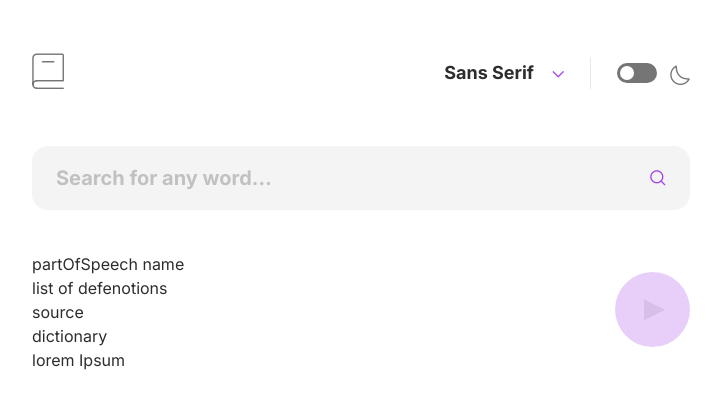
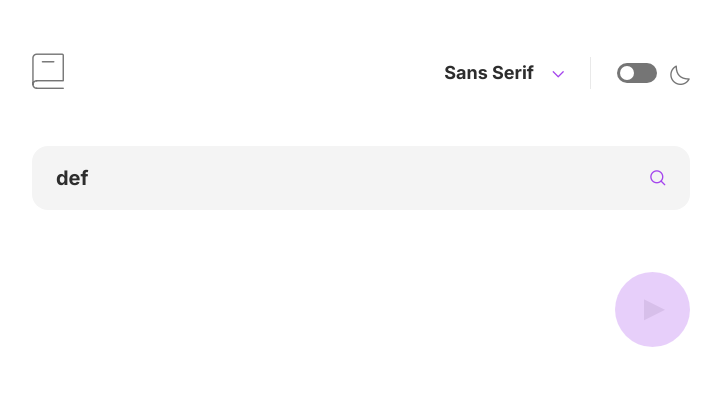
Before and after one commit to yburdakova/my-dictionary, a React (Create React App) app: page / in a window 1280 px wide. Shown: the top 408 px of the page, without its empty margins (279-1000 px from the left). Built offline with nearby package versions, Linux system fonts and the light colour scheme.

Commit message:
Apdate state

```diff
--- a/src/App.js
+++ b/src/App.js
@@ -1,15 +1,59 @@
-import React from "react";
-import Dictionary from "./Dictionary";
+import React, {useState} from "react";
+
+import './styles/App.css';
+
 import Search from "./components/Search"
-import './styles/App.css';
 import Header from "./components/Header";
+import Word from "./components/Word";
 
-const App = () =>
-      <div className="App">
-        <Header/>
-        <Search/>
-        <Dictionary/>
-        lorem Ipsum
-      </div>
+const API_URL = "https://api.dictionaryapi.dev/api/v2/entries/en/";
+
+const fetchResults = async (query) => {
+  try {
+    const response = await fetch(`${API_URL}${query}`);
+    const json = await response.json();
+    return json || [];
+  } catch (e) {
+    throw new Error(e);
+  }
+};
+
+const App = () => {
+
+  const [query, setQuery] = useState('def');
+  const [results, setResults] = useState([]);
+
+  const data = {
+    word: results.map(item => item.word)[0],
+    phonetic: results.map(item => item.phonetic)[0],
+    audioLink:results.map(item => item.phonetics.filter(item => item.audio !== "")[0].audio)[0]
+  }
+
+  const onSearchChange = (e) => {
+    setQuery(e.target.value);
+  };
+
+  const onSearchSubmit = async (e) => {
+    e.preventDefault();
+    const results = await fetchResults(query);
+    setResults(results);
+  };
+
+  return (
+    <div className="App">
+      <Header/>
+      <Search getUserWord={onSearchChange}
+          submitUserWord={onSearchSubmit}
+          value={query}
+      />
+      <Word word={data.word}
+            phonetic={data.phonetic}
+            audio={data.audioLink}
+      />
+    </div>
+  )
+
+}
+
 
 export default App;
--- a/src/components/DarkMode.js
+++ b/src/components/DarkMode.js
@@ -28,7 +28,7 @@ const DarkMode = () => {
             />
             <label
             className="dark_mode_label"
-            for="darkmode_toggle"
+            htmlFor="darkmode_toggle"
             ></label>
             <div className="icon-icon_half-moon"></div>
         </div>
--- a/src/components/Search.js
+++ b/src/components/Search.js
@@ -1,99 +1,31 @@
 import React from 'react';
+
 import '../styles/Search.css'
-import { useState } from 'react';
-
-const getData = async (query) => {
-    try {
-        const userWord = document.querySelector(".search__input").value;
-        const apiURL = `https://api.dictionaryapi.dev/api/v2/entries/en/`;
-        const requestURL = `${apiURL}`+`${userWord}`;
-
-        const response = await fetch (requestURL);
-        const json = await response.json();
-        return json;
-    } catch (e) {
-        throw new Error(e);
-    }
-
-}
-const Word = () => {
-
-    const playAudio = (e) =>{
-        let audio = new Audio();
-        audio.volume = .25;
-        audio.src = e.target.getAttribute('data-url');
-        audio.play();
-    };
-
-    return (
-        <div className="word__container">
-            <div id="word" className="word__title"></div>
-            <div id="phonetic" className="word__phonetic"></div>
-            <div id="play" className='word__audio icon-icon_play' onClick={playAudio}></div>
-        </div>
-    )
-}
-
-const DefenitionBlock = (partOfSpeech) =>{
-    return (
-        <div>
-            <div className='defenition__title'>{partOfSpeech}</div>
-            <div>Meaning</div>
-            <DefenitionList/>
-
-        </div>
-    )
-}
-const DefenitionList = () =>{
-    return (
-        <ul>
-            <li>(etc.) A set of keys used to operate a typewriter, computer etc.</li>
-            <li>(etc.) A set of keys used to operate a typewriter, computer etc.</li>
-        </ul>
-    )
-}
-
-const Search = () => {
-    const [query, setQuery] = useState("");
-    const [results, setResults] = useState([]);
-
-    const onSearchChange = (e) => {
-        setQuery(e.target.value);
-    };
-
-    const onSearchSubmit = async (e) => {
-        e.preventDefault();
-        const results = await getData(query);
-        setResults(results);
-
-        const resultArr = [results[0]];
-        const getWord = resultArr.map(item => item.word)[0];
-        const getPhonetic = resultArr.map(item => item.phonetic)[0];
-        const getAudio = resultArr.map(item => item.phonetics.filter(item => item.audio !== "")[0].audio);
-        const getPartOfSpeech = resultArr[0].meanings;
 
 
-        console.log(results.map(item => item.meanings.map((item)=>item.partOfSpeech)))
+const Search = ({getUserWord, submitUserWord, value}) => {
 
-        document.querySelector('#word').innerText = `${getWord}`;
-        document.querySelector('#phonetic').innerText = `${getPhonetic}`;
-        document.querySelector('#play').setAttribute('data-url', `${getAudio}`)
-    };
+        // const resultArr = [results[0]];
+        // const getWord = resultArr.map(item => item.word)[0];
+        // const getPhonetic = resultArr.map(item => item.phonetic)[0];
+        // const getAudio = resultArr.map(item => item.phonetics.filter(item => item.audio !== "")[0].audio);
+
+
+        // document.querySelector('#word').innerText = `${getWord}`;
+        // document.querySelector('#phonetic').innerText = `${getPhonetic}`;
+        // document.querySelector('#play').setAttribute('data-url', `${getAudio}`)
 
         return (
-            <div className='search__container'>
-                <input className='search__input' placeholder='Search for any word…' onChange={onSearchChange}/>
-                <div className='icon-icon_search' onClick={onSearchSubmit}></div>
-                <Word/>
-
-                <div>{results.map(item => item.meanings.map(item=><DefenitionBlock partOfSpeech={item.partOfSpeech}/>))}</div>
-                <div>partOfSpeech name</div>
-                <div>list of defenotions</div>
-
-                <div>source</div>
-
+            <div className='search__container' >
+                <input className='search__input'
+                        placeholder='Search for any word…'
+                        value={value || ''}
+                        onChange={e=> getUserWord(e)}
+                        />
+                <div className='icon-icon_search'
+                        onClick={e=> submitUserWord(e)}></div>
             </div>
-        );
+        )
 
     }
 
--- /dev/null
+++ b/src/components/Word.js
@@ -0,0 +1,21 @@
+import React from 'react';
+
+const Word = ({word, phonetic, audio}) => {
+
+    const playAudio = (e) =>{
+        let audio = new Audio();
+        audio.volume = .25;
+        audio.src = e.target.getAttribute('data-url');
+        audio.play();
+    };
+
+    return (
+        <div className="word__container">
+            <div id="word" className="word__title">{word}</div>
+            <div id="phonetic" className="word__phonetic">{phonetic}</div>
+            <div id="play" className='word__audio icon-icon_play' data-url={audio} onClick={playAudio}></div>
+        </div>
+    )
+};
+
+export default Word;
```
Also changed, not shown: src/components/Dictionary.js (added, +23 -0 lines).
